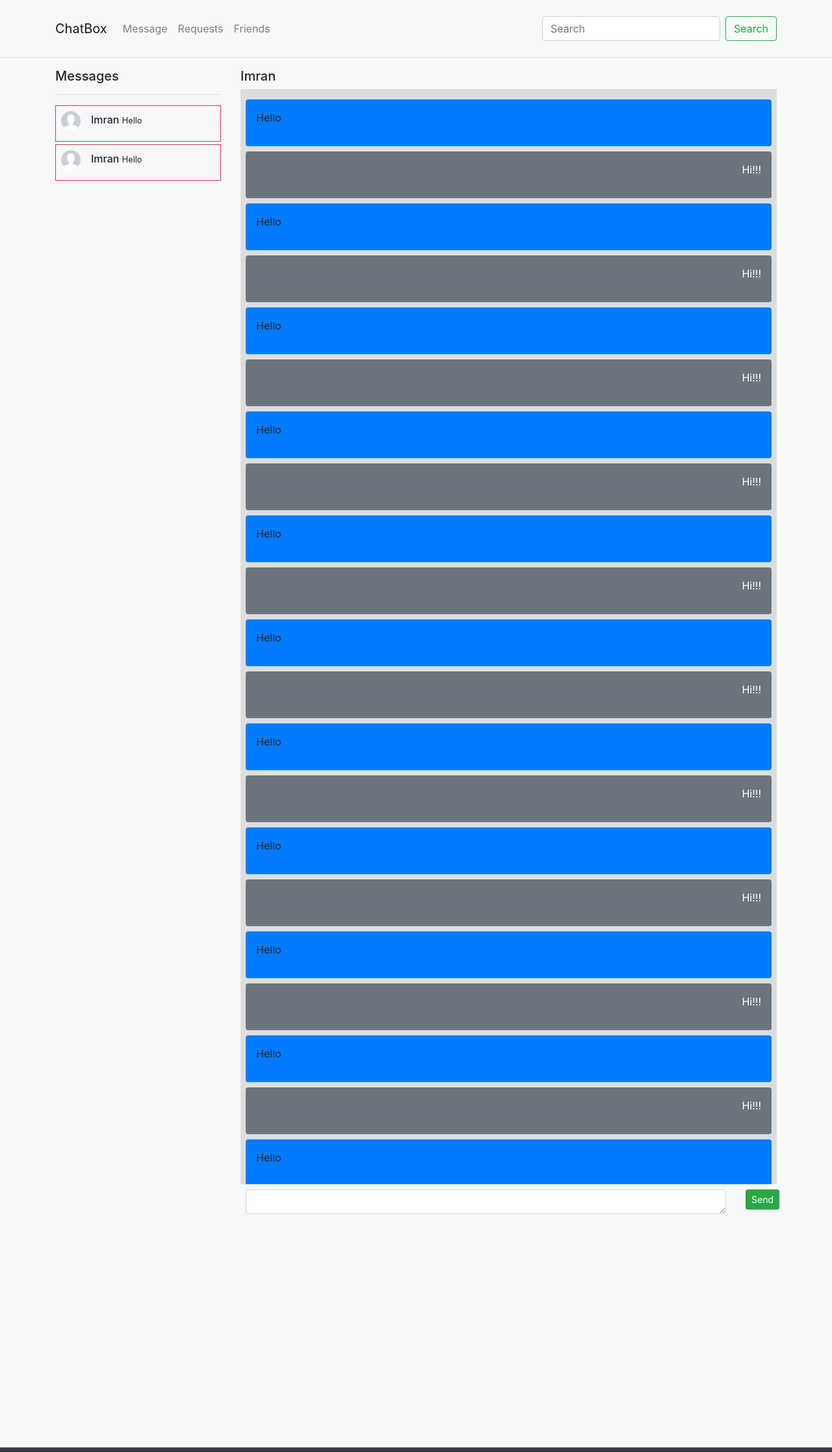
After one commit to IA-Masum/chatbox, a PHP site: page /main.php in a window 1280 px wide. The commit adds this page. Shown: the top 2234 px of the page at 65% size. Run offline with PHP 8.4, Linux system fonts and the light colour scheme; some libraries are stand-ins or nearby versions.

Commit message:
make  some chage

```diff
--- a/css/my-custom.css
+++ b/css/my-custom.css
@@ -18,3 +18,9 @@
 .title{
   font-size: 45px;
 }
+
+.message-box{
+  height: 80%;
+  overflow: auto;
+  background: #ddd;
+}
--- a/index.php
+++ b/index.php
@@ -2,7 +2,7 @@
 <?php require_once 'header.php'?>
   <div class="ful d-flex text-center justify-content-center">
     <div class="box">
-      <h1 class="title">Welcome to Cahtbox</h1>
+      <h1 class="title">Welcome to Chatbox</h1>
       <p class="lead">Chat any time with your friend</p>
       <hr>
       <div class="mt-4">
--- /dev/null
+++ b/main.php
@@ -0,0 +1,165 @@
+<?php require_once 'header.php'?>
+
+<div class="bg-light py-3" >
+<nav class="navbar navbar-expand-lg navbar-light bg-light">
+  <div class="container">
+  <a class="navbar-brand" href="#">ChatBox</a>
+    <button class="navbar-toggler" type="button" data-toggle="collapse" data-target="#navbarSupportedContent" aria-controls="navbarSupportedContent" aria-expanded="false" aria-label="Toggle navigation">
+      <span class="navbar-toggler-icon"></span>
+    </button>
+
+    <div class="collapse navbar-collapse" id="navbarSupportedContent">
+      <ul class="navbar-nav mr-auto">
+        <li class="nav-item">
+          <a class="nav-link" href="#">Message</a>
+        </li>
+        <li class="nav-item">
+          <a class="nav-link" href="#">Requests</a>
+        </li>
+        <li class="nav-item">
+          <a class="nav-link" href="#">Friends</a>
+        </li>
+      </ul>
+      <form class="form-inline my-2 my-lg-0">
+        <input class="form-control mr-sm-2" type="search" placeholder="Search" aria-label="Search">
+        <button class="btn btn-outline-success my-2 my-sm-0" type="submit">Search</button>
+      </form>
+    </div>
+  </div>
+  </nav>
+  <hr>
+<div class="container">
+  <div class="row">
+
+    <div class="col-sm-3">
+      <h5>Messages</h5>
+      <hr>
+      <div class="border border-danger p-2 my-1">
+        <h6><img class="mr-3 rounded-circle" width="30px" src="user.jpg">Imran <small>Hello</small></h6>
+      </div>
+      <div class="border border-danger p-2 my-1">
+        <h6><img class="mr-3 rounded-circle" width="30px" src="user.jpg">Imran <small>Hello</small></h6>
+      </div>
+    </div>
+    <div class="col-sm-9" style="max-height: 81vh; overflow: hidden">
+      <div>
+        <h5>Imran</h5>
+      </div>
+      <div class="p-2 message-box">
+        <div class="bg-primary rounded p-3 my-2">
+          <p>Hello</p>
+        </div>
+        <div class="bg-secondary text-white rounded p-3 my-2 text-right">
+          <p>Hi!!!</p>
+        </div>
+        <div class="bg-primary rounded p-3 my-2">
+          <p>Hello</p>
+        </div>
+        <div class="bg-secondary text-white rounded p-3 my-2 text-right">
+          <p>Hi!!!</p>
+        </div>
+        <div class="bg-primary rounded p-3 my-2">
+          <p>Hello</p>
+        </div>
+        <div class="bg-secondary text-white rounded p-3 my-2 text-right">
+          <p>Hi!!!</p>
+        </div>
+        <div class="bg-primary rounded p-3 my-2">
+          <p>Hello</p>
+        </div>
+        <div class="bg-secondary text-white rounded p-3 my-2 text-right">
+          <p>Hi!!!</p>
+        </div>
+        <div class="bg-primary rounded p-3 my-2">
+          <p>Hello</p>
+        </div>
+        <div class="bg-secondary text-white rounded p-3 my-2 text-right">
+          <p>Hi!!!</p>
+        </div>
+        <div class="bg-primary rounded p-3 my-2">
+          <p>Hello</p>
+        </div>
+        <div class="bg-secondary text-white rounded p-3 my-2 text-right">
+          <p>Hi!!!</p>
+        </div>
+        <div class="bg-primary rounded p-3 my-2">
+          <p>Hello</p>
+        </div>
+        <div class="bg-secondary text-white rounded p-3 my-2 text-right">
+          <p>Hi!!!</p>
+        </div>
+        <div class="bg-primary rounded p-3 my-2">
+          <p>Hello</p>
+        </div>
+        <div class="bg-secondary text-white rounded p-3 my-2 text-right">
+          <p>Hi!!!</p>
+        </div>
+        <div class="bg-primary rounded p-3 my-2">
+          <p>Hello</p>
+        </div>
+        <div class="bg-secondary text-white rounded p-3 my-2 text-right">
+          <p>Hi!!!</p>
+        </div>
+        <div class="bg-primary rounded p-3 my-2">
+          <p>Hello</p>
+        </div>
+        <div class="bg-secondary text-white rounded p-3 my-2 text-right">
+          <p>Hi!!!</p>
+        </div>
+        <div class="bg-primary rounded p-3 my-2">
+          <p>Hello</p>
+        </div>
+        <div class="bg-secondary text-white rounded p-3 my-2 text-right">
+          <p>Hi!!!</p>
+        </div>
+        <div class="bg-primary rounded p-3 my-2">
+          <p>Hello</p>
+        </div>
+        <div class="bg-secondary text-white rounded p-3 my-2 text-right">
+          <p>Hi!!!</p>
+        </div>
+        <div class="bg-primary rounded p-3 my-2">
+          <p>Hello</p>
+        </div>
+        <div class="bg-secondary text-white rounded p-3 my-2 text-right">
+          <p>Hi!!!</p>
+        </div>
+        <div class="bg-primary rounded p-3 my-2">
+          <p>Hello</p>
+        </div>
+        <div class="bg-secondary text-white rounded p-3 my-2 text-right">
+          <p>Hi!!!</p>
+        </div>
+        <div class="bg-primary rounded p-3 my-2">
+          <p>Hello</p>
+        </div>
+        <div class="bg-secondary text-white rounded p-3 my-2 text-right">
+          <p>Hi!!!</p>
+        </div>
+        <div class="bg-primary rounded p-3 my-2">
+          <p>Hello</p>
+        </div>
+        <div class="bg-secondary text-white rounded p-3 my-2 text-right">
+          <p>Hi!!!</p>
+        </div>
+      </div>
+      <div>
+        <form class="my-2 p-2 my-lg-0">
+          <div class="row">
+            <div class="col-sm-11">
+              <textarea class="form-control mr-2" rows="1" col="100"></textarea>
+            </div>
+            <div class="col-sm-1">
+              <button class="btn btn-sm btn-success my-2 my-sm-0" type="submit">Send</button>
+            </div>
+          </div>
+        </form>
+      </div>
+    </div>
+  </div>
+</div>
+</div>
+
+
+
+<?php require_once 'footer.php'?>
```
Also changed, not shown: user.jpg (added).
